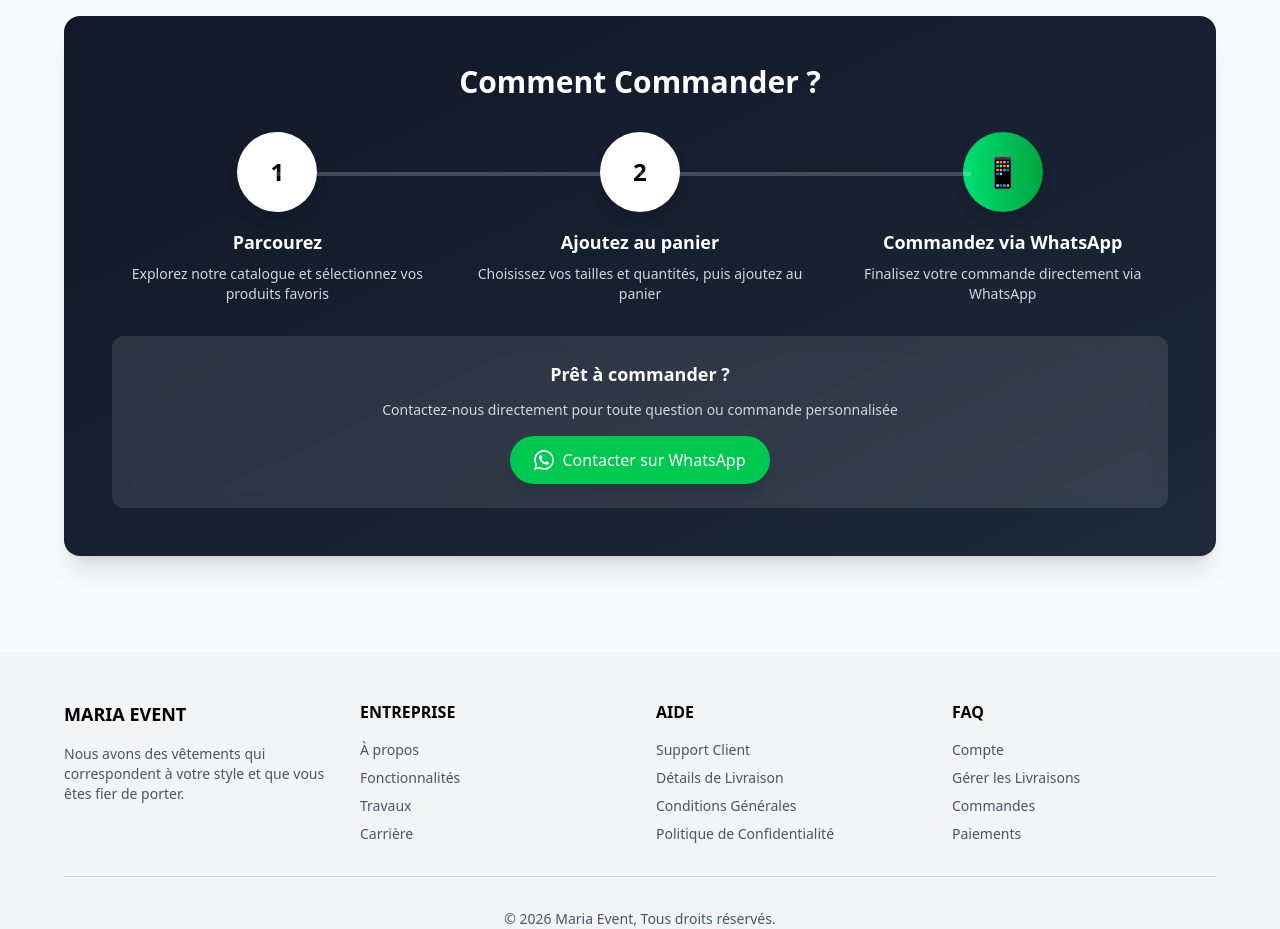
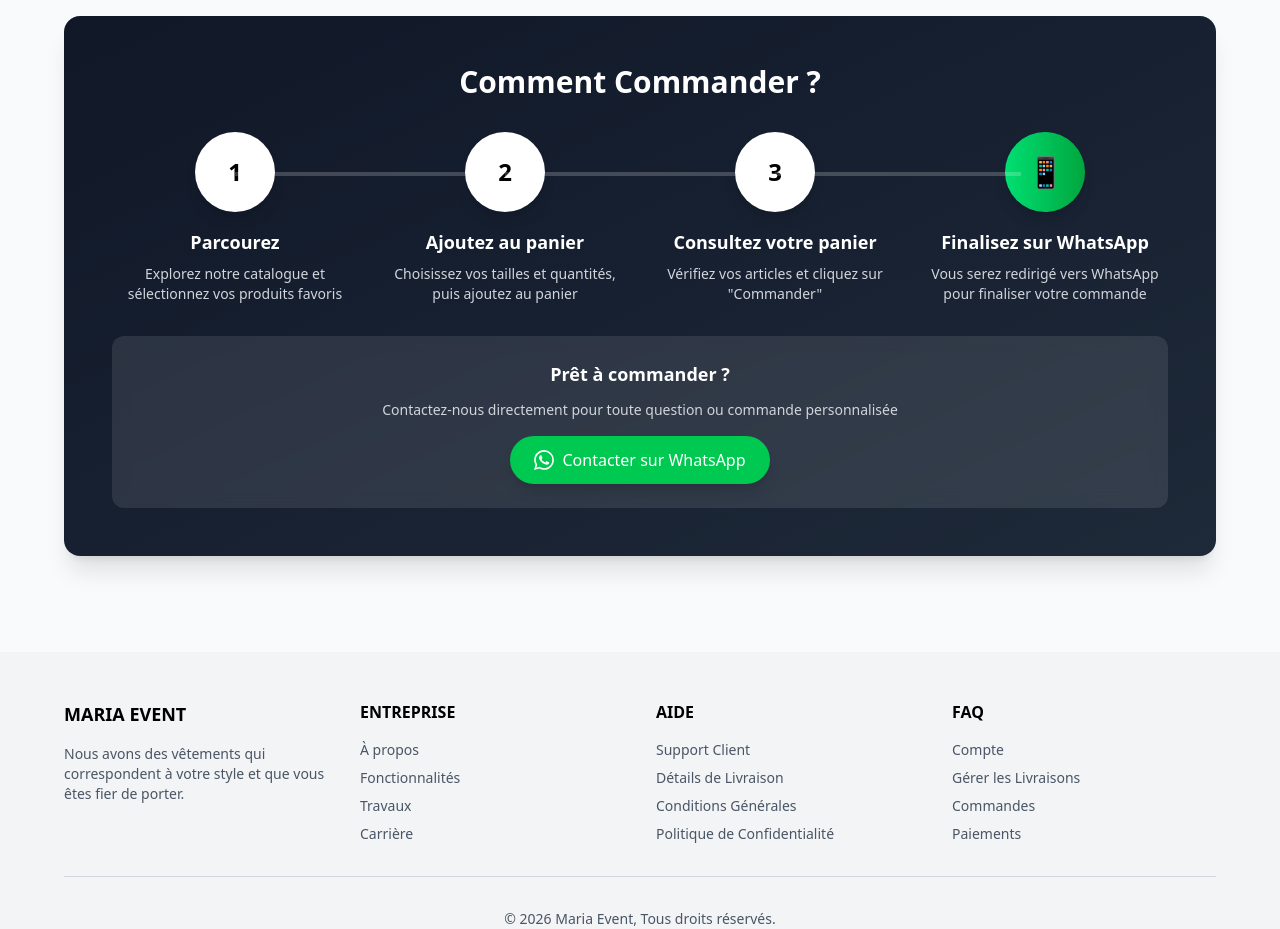
Before and after one commit to Rokabasi/maria_event, a Next.js app: page /about in a window 1280 px wide. Shown: the part 1460-2389 px from the top of the page. Built offline with nearby package versions, Linux system fonts and the light colour scheme.

Commit message:
fix: processus commande

```diff
--- a/src/app/about/page.tsx
+++ b/src/app/about/page.tsx
@@ -120,7 +120,7 @@ export default function AboutPage() {
                         <div className="bg-gradient-to-br from-gray-900 to-gray-800 rounded-2xl p-8 md:p-12 shadow-xl text-white mb-12">
                             <h2 className="text-2xl md:text-3xl font-bold mb-8 text-center">Comment Commander ?</h2>
 
-                            <div className="grid md:grid-cols-3 gap-8 mb-8">
+                            <div className="grid md:grid-cols-4 gap-6 mb-8">
                                 <div className="text-center relative">
                                     <div className="w-20 h-20 bg-white rounded-full flex items-center justify-center mx-auto mb-4 shadow-lg transform hover:scale-110 transition-transform">
                                         <span className="text-black font-bold text-2xl">1</span>
@@ -139,12 +139,21 @@ export default function AboutPage() {
                                     <p className="text-sm text-gray-300">Choisissez vos tailles et quantités, puis ajoutez au panier</p>
                                 </div>
 
+                                <div className="text-center relative">
+                                    <div className="w-20 h-20 bg-white rounded-full flex items-center justify-center mx-auto mb-4 shadow-lg transform hover:scale-110 transition-transform">
+                                        <span className="text-black font-bold text-2xl">3</span>
+                                    </div>
+                                    <div className="h-1 w-full bg-white/20 absolute top-10 left-1/2 hidden md:block"></div>
+                                    <h3 className="font-bold text-lg mb-2">Consultez votre panier</h3>
+                                    <p className="text-sm text-gray-300">Vérifiez vos articles et cliquez sur "Commander"</p>
+                                </div>
+
                                 <div className="text-center">
                                     <div className="w-20 h-20 bg-gradient-to-r from-green-400 to-green-600 rounded-full flex items-center justify-center mx-auto mb-4 shadow-lg transform hover:scale-110 transition-transform">
                                         <span className="text-3xl">📱</span>
                                     </div>
-                                    <h3 className="font-bold text-lg mb-2">Commandez via WhatsApp</h3>
-                                    <p className="text-sm text-gray-300">Finalisez votre commande directement via WhatsApp</p>
+                                    <h3 className="font-bold text-lg mb-2">Finalisez sur WhatsApp</h3>
+                                    <p className="text-sm text-gray-300">Vous serez redirigé vers WhatsApp pour finaliser votre commande</p>
                                 </div>
                             </div>
 
```
